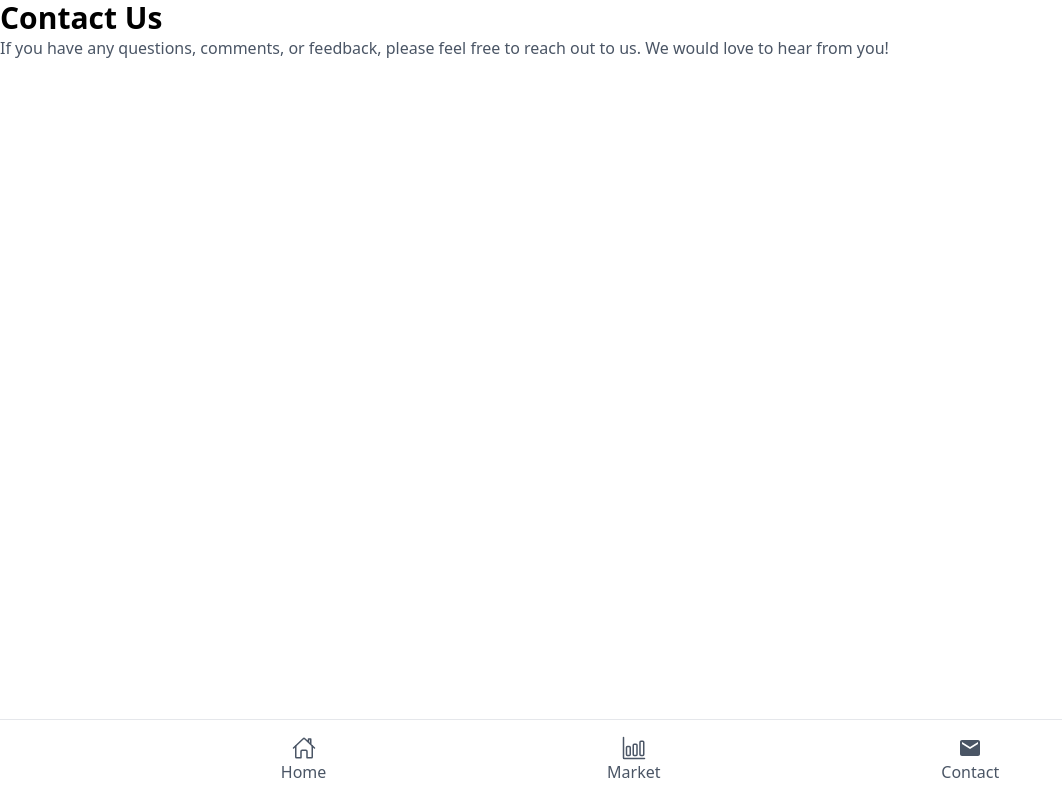
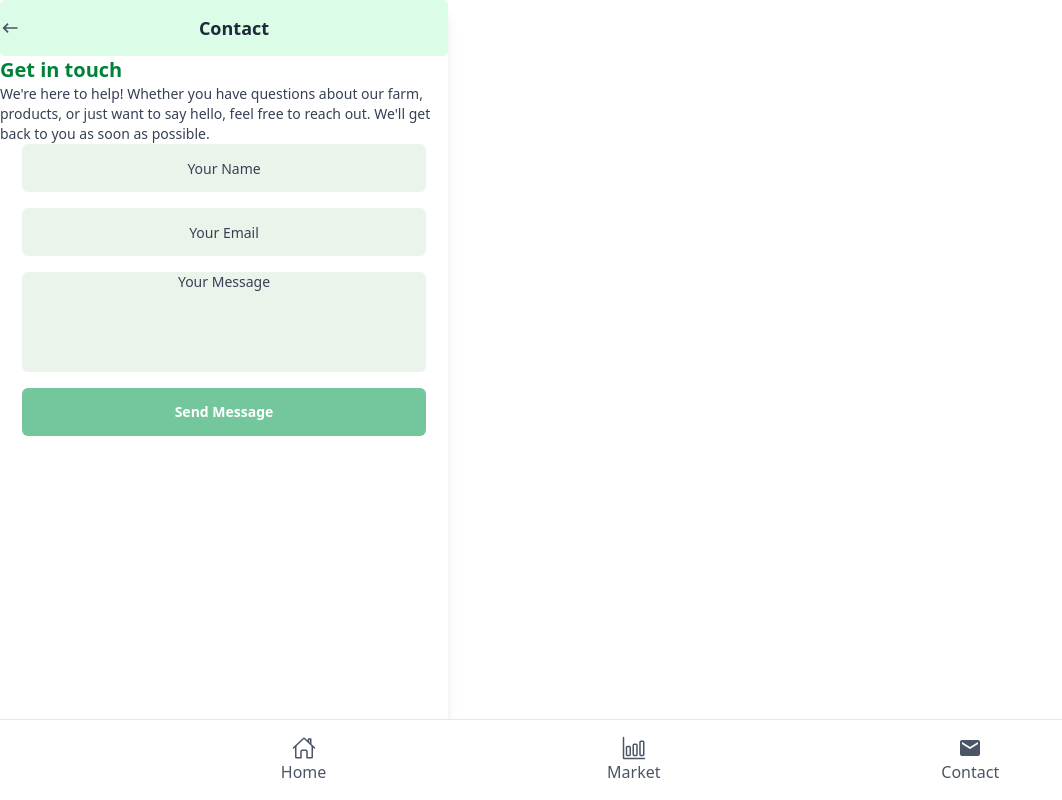
Before and after one commit to AKashT1729/ADTmarathi-frontend, a React (Vite) app: page /contact in a window 1280 px wide. Shown: the whole page, without its empty margins (0-1062 px from the left). Built offline with nearby package versions, Linux system fonts and the light colour scheme.

Commit message:
Enhance Contact page layout with form and back navigation; refactor Home component structure

```diff
--- a/src/pages/Contact.jsx
+++ b/src/pages/Contact.jsx
@@ -1,16 +1,60 @@
-import React from 'react'
+import React from "react";
+import { MdKeyboardBackspace } from "react-icons/md";
 
 const Contact = () => {
   return (
-    <>
-      <div className="container mx-auto px-4 py-8">
-        <h1 className="text-3xl font-bold mb-6">Contact Us</h1>
-        <p className="text-gray-600">
-          If you have any questions, comments, or feedback, please feel free to reach out to us. We would love to hear from you!
-        </p>
+    <div className="min-h-screen bg-white flex  px-2 py-6">
+      <div className="w-full max-w-md bg-white rounded-xl shadow-lg p-4 sm:p-6">
+        {/* Header with Back Arrow and Title */}
+        <div className="flex items-center mb-4 h-14 bg-green-100 rounded-md px-3">
+          <button className="text-xl text-gray-600 mr-2 p-1 rounded-full hover:bg-gray-100 cursor-pointer">
+            <MdKeyboardBackspace />
+          </button>
+
+          <h1 className="flex-1 text-center font-semibold text-lg text-gray-800">
+            Contact
+          </h1>
+        </div>
+
+        {/* Title and Description */}
+        <div className="w-full ml-[10px]">
+          <h2 className="text-xl font-bold mb-4 text-green-700">
+            Get in touch
+          </h2>
+          <p className="text-sm text-gray-700 my-2">
+            We're here to help! Whether you have questions about our farm,
+            products, or just want to say hello, feel free to reach out. We'll
+            get back to you as soon as possible.
+          </p>
+        </div>
+        {/* Form */}
+        <form className="flex flex-col items-center gap-4 ">
+          <input
+            type="text"
+            placeholder="Your Name"
+            className="w-9/10 h-12 bg-[#EAF4EA] p-3 rounded-md text-center text-sm placeholder-gray-700 outline-none"
+          />
+          <input
+            type="email"
+            placeholder="Your Email"
+            className="w-9/10 h-12 bg-[#EAF4EA] p-3 rounded-md text-center text-sm placeholder-gray-700 outline-none"
+          />
+          <textarea
+            rows="5"
+            placeholder="Your Message"
+            className="w-9/10 bg-[#EAF4EA] p-3 rounded-md text-center text-sm placeholder-gray-700 outline-none resize-none"
+          ></textarea>
+
+          <button
+            type="submit"
+            className="w-9/10 h-12 bg-[#74c69d] hover:bg-[#5cb984] text-white font-semibold py-3 rounded-md text-sm transition"
+          >
+            Send Message
+          </button>
+        </form>
       </div>
-    </>
-  )
-}
+    </div>
+  );
+};
 
-export default Contact
+export default Contact;
--- a/src/pages/Home.jsx
+++ b/src/pages/Home.jsx
@@ -1,8 +1,10 @@
 import React from 'react'
 
-const Home = () => {
+function Home() {
   return (
-    <div>Home</div>
+    <div>
+      Home
+    </div>
   )
 }
 
```
